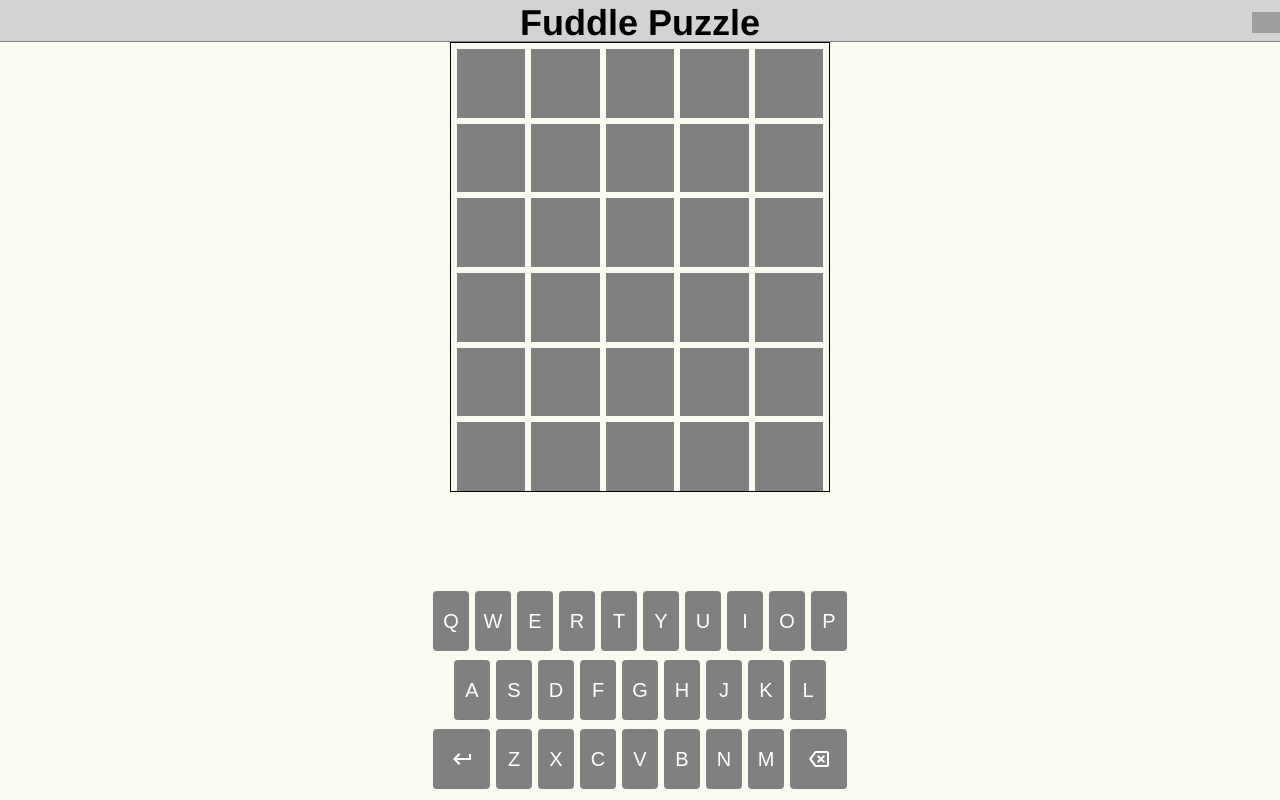
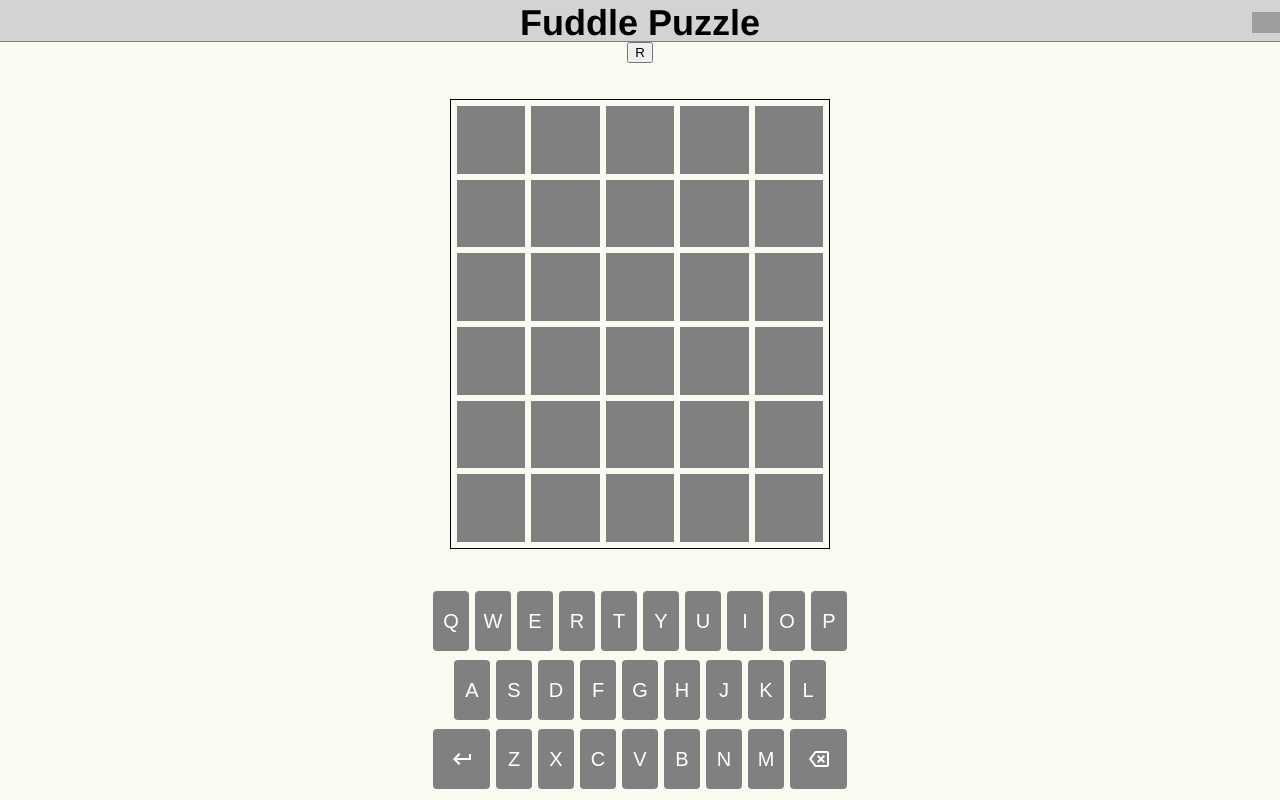
Before and after one commit to kend0g187/fuddle-puzzle, a React (Vite) app: page / in a window 1280 px wide. Built offline with nearby package versions, Linux system fonts and the light colour scheme; grey boxes are pictures that could not be loaded.

Commit message:
version with messed up LS parsing

```diff
--- a/src/App.css
+++ b/src/App.css
@@ -62,6 +62,13 @@ nav img {
   padding-bottom: 5px;
 }
 
+.board-container {
+  display: flex;
+  flex-direction: column;
+  justify-content: center;
+  flex-grow: 1;
+}
+
 .board {
   width: 380px;
   max-width: calc(100vw - 30px);
@@ -70,6 +77,7 @@ nav img {
   border: 1px solid black;
   display: flex;
   flex-direction: column;
+  padding-bottom: 6px;
 }
 
 .row {
@@ -116,7 +124,7 @@ nav img {
 .keyboard {
   max-width: 450px;
   max-height: 250px;
-  position: absolute;
+  /* position: absolute; */
   bottom: 5px;
 }
 
--- a/src/App.jsx
+++ b/src/App.jsx
@@ -1,18 +1,22 @@
 import { useState, useEffect, createContext } from 'react'
-import Cookies  from 'js-cookie'
 import './App.css'
 import Board from './components/Board'
 import Keyboard from './components/Keyboard'
 import WinScreen from './components/WinScreen'
 import InfoScreen from './components/InfoScreen.jsx'
 import {
-  boardDefault,
-  colorGridDefault,
-  keyColorDefault,
-  removeChar,
-  to2dDeepCopy,
-  allLetters,
-  fetchData
+  boardDefault,       //2d array of blank tile letters
+  colorGridDefault,   //2d array of blank tile colors
+  keyColorDefault,    //array of default keyboard key colors
+  allLetters,         //array of 26 lowercase and 26 uppercase letters
+  removeChar,         //function to remove a letter from a word
+  to2dDeepCopy,       //function to create a real copy of a 2d array
+  todayString,        //function to get today's date as a string
+  fetchData,          //function to read in the word list
+  defaultPlayerData,  //function to get defaults for LS data
+  addWordToLS,        //function to add submitted word to LS 'guessedWords'
+  resetLSData,        //function to reset LS data
+  safelyReadPlayerData
 } from './util.js'
 
 //used to store globals
@@ -20,73 +24,85 @@ export const AppContext = createContext();
 
 function App() {
   //variables affecting the DOM should use state
-  const [correctWord, setCorrectWord] = useState([]);
-  const [usedWords, setUsedWords] = useState([]);
-  const [wordList, setWordList] = useState([]);
-  const [board, setBoard] = useState(boardDefault);
-  const [colorGrid, setColorGrid] = useState(colorGridDefault);
-  const [keyColors, setKeyColors] = useState(keyColorDefault);
-  const [currAttempt, setCurrAttempt] = useState({
+  const [correctWord, setCorrectWord] = useState([]);           //the answer
+  const [usedWords, setUsedWords] = useState([]);               //list of past answers
+  const [wordList, setWordList] = useState([]);                 //list of all possible answers
+  const [board, setBoard] = useState(boardDefault);             //the 6x5 grid of tile letters
+  const [colorGrid, setColorGrid] = useState(colorGridDefault); //the 6x5 grid of tile colors
+  const [keyColors, setKeyColors] = useState(keyColorDefault);  //list of colors for each keyboard key
+  const [currAttempt, setCurrAttempt] = useState({              //data about current state
     attempt: 0,
     letterPos: 0,
     keyVal: ""
   });
-  const [showInfo, setShowInfo] = useState(false);
-  const [gameOver, setGameOver] = useState(false);
-  const [win, setWin] = useState(true);
-  const [cookieDate, setCookieDate] = useState("");
-  const [cookieWords, setCookieWords] = useState([]);
-  const [cookieGameOver, setCookieGameOver] = useState(false);
+  const [showInfo, setShowInfo] = useState(false);              //boolean whether to show info screen
+  const [gameOver, setGameOver] = useState(false);              //boolean for if the game is over
+  const [win, setWin] = useState(true);                         //boolean for if the player won
 
   //function to get wordList, correctWord, and usedWords
   async function fetchTextFile() {
-    const { words, usedWords, correctWord } = await fetchData()
+    const { words, used_words, correct_word } = await fetchData()
     setWordList(words)
-    setUsedWords(usedWords)
-    setCorrectWord(correctWord)
+    setUsedWords(used_words)
+    const temp = () => setCorrectWord(correct_word);
+    console.log("fetched correct word, correct word is " + correctWord)
   }
 
-  //function to get data from cookie
-  async function fetchCookieData() {
-    const date = await Cookies.get('date');
-    setCookieDate(date)
-    const words = await Cookies.get('words');
-    setCookieWords(words)
-    const over = await Cookies.get('over');
-    setCookieGameOver(over)
-  }
+  /* async function getPlayerData() {
+    try {
+      const data = await JSON.parse(localStorage.getItem('fuddle-puzzle-data'))
+      console.log("Read player data:", data)
+      if (typeof data !== 'object')
+        console.log("data is not an object")
+      if (Array.isArray(data))
+        console.log("data is an array")
+      if (data === null) {
+        console.log("data is null")
+        return defaultPlayerData()
+      }
 
-  function interpretCookie() {
-    const date = new Date();
-    let day = date.getDate();
-    let month = date.getMonth() + 1;
-    let year = date.getFullYear();
-    let today = `${day}-${month}-${year}`;
+      return data;
+    } catch (error) {
+      console.error(error)
+      console.warn("Failed reading JSON, using default data.")
+      return defaultPlayerData()
+    }
+  } */
 
-    console.log("interpreting cookie. date " + cookieDate + " words " + cookieWords + " over " + cookieGameOver)
-    //they've already played today
-    if (today == cookieDate) {
-      //submit the words they've already entered
-      for (let i=0; i<cookieWords.length; i++) submitWord(cookieWords[i]);
-      //check for game over
-      if (cookieGameOver) setGameOver(true);
+  async function readyGame(corr_word) {
+    console.log("This is readyGame() calling safelyReadPlayerData()")
+    const data = safelyReadPlayerData()
+    console.log("This is readyGame(). Data I got from sRPD is:", data)
+    if (data.date == todayString()) {
+      //They've played today. Set up the board.
+      console.log("This is readyGame(). Player has already played today.")
+      for (let i=0; i<data.guessedWords.length; i++) {
+        console.log("This is readyGame() loop. Reading guessedWords one by one.")
+        const current_word = data.guessedWords[i]
+        console.log("This is readyGame() loop. Current word is " + current_word)
+        //submit the word and update local storage
+        for (let i = 0; i < 5; i++) {
+          console.log("This is readyGame() letter loop. Calling handleLetter with " + current_word[i])
+          handleLetter(current_word[i])
+        }
+        submitWord(current_word, corr_word)
+      }
+      setGameOver(data.over)
+    } else {
+      //They haven't played today. Reset local storage.
+      resetLSData()
     }
-    //they haven't played today, get the new cookie ready
-    else {
-      console.log("setting new cookie")
-      setCookieDate(today)
-      setCookieWords([])
-      setCookieGameOver(false)
-    }
-    console.log("finishing cookie. date " + cookieDate + " words " + cookieWords + " over " + cookieGameOver)
   }
 
   //call the function on app load
   useEffect(() => {
-    fetchTextFile();
-    fetchCookieData();
-    interpretCookie();
-    console.log("finishing cookie. date " + cookieDate + " words " + cookieWords + " over " + cookieGameOver)
+    const runFunctions = async () => {
+      await fetchTextFile(); // Function A
+      readyGame(correctWord);             // Function B
+    };
+
+    runFunctions()
+
   }, []);
 
   //handle when user enters a letter
@@ -145,20 +161,21 @@ function App() {
       }
     }
 
-    //submit the word and update the cookie
-    submitWord(word_entered);
-    console.log(cookieDate)
-    console.log(cookieWords)
-    const newWords =  [...cookieWords];
-    newWords[currAttempt.attempt-1] = word_entered;
-    setCookieWords(newWords);
-    setCookie();
+    //submit the word and add it to local storage
+    submitWord(word_entered, false)
+    addWordToLS(word_entered)
   }
 
-  function submitWord(word_entered) {
+  function submitWord(word_entered, corr_word) {
     let new_colors = ["dark", "dark", "dark", "dark", "dark"];  //this holds Tile colors for the current row
     let taken = [];                                             //this holds indices of 'taken' letters
-    let temp_word = correctWord;                                //duplicate of the correct word that we can modify
+    let temp_word = "";
+    try {
+      temp_word = corr_word;
+    } catch (error) {
+      temp_word = correctWord;                                //duplicate of the correct word that we can modify
+    }
+
 
     //check for green
     for (let i = 0; i < 5; i++) {
@@ -189,15 +206,14 @@ function App() {
       }
     }
 
-    //update the board
+    //update the board (tile colors)
     const newColorGrid = to2dDeepCopy(colorGrid)
     newColorGrid[currAttempt.attempt] = [...new_colors];
     setColorGrid(newColorGrid);
 
-    //advance to next row
-    currAttempt.attempt += 1;
-    currAttempt.letterPos = 0;
-    setCurrAttempt({ ...currAttempt }) // update state
+    if (!fromLS) currAttempt.attempt += 1;  //advance to next row if called from handleEnter()
+    currAttempt.letterPos = 0;              //go back to left position
+    setCurrAttempt({ ...currAttempt })      // update state
 
     //check for end of game
     if (word_entered === correctWord) {
@@ -233,17 +249,6 @@ function App() {
   function getColorFromKey( the_key ) {
     const foundIndex = keyColors.findIndex(x => x.letter == the_key);
     return keyColors[foundIndex].color;
-  }
-
-  function setCookie() {
-    const date = new Date();
-    let day = date.getDate();
-    let month = date.getMonth() + 1;
-    let year = date.getFullYear();
-
-    let cookiedate = `${day}-${month}-${year}`;
-    Cookies.set("date", cookiedate, { expires: 2 });
-    Cookies.set("words", cookieWords, { expires: 2 });
   }
 
   //this is necessary because using the keyboard is different than clicking a key
@@ -285,7 +290,7 @@ function App() {
         }}
       >
         <div className="game">
-          {showInfo ? <InfoScreen /> : (gameOver ? <><Board /><WinScreen /></> : <><Board /><Keyboard /></>)}
+          {showInfo ? <InfoScreen /> : (gameOver ? <><button onClick={resetLSData}>R</button><Board /><WinScreen /></> : <><button onClick={resetLSData}>R</button><Board /><Keyboard /></>)}
         </div>
       </AppContext.Provider>
     </div>
--- a/src/components/Board.jsx
+++ b/src/components/Board.jsx
@@ -3,6 +3,7 @@ import Tile from "./Tile";
 
 function Board() {
   return (
+    <div className="board-container">
       <div className="board">
         {" "}
         <div className="row">
@@ -48,6 +49,7 @@ function Board() {
           <Tile tilePos={4} attemptVal={5} />
         </div>
       </div>
+    </div>
   );
 }
 
--- a/src/util.js
+++ b/src/util.js
@@ -88,3 +88,61 @@ export async function fetchData() {
 
   return { words, correctWord, usedWords }
 }
+
+export function savePlayerData(data = {}) {
+  localStorage.setItem('fuddle-puzzle-data', JSON.stringify({
+    date: data.date || todayString(),
+    guessedWords: data.guessedWords || [],
+    over: data.over || false
+  }))
+}
+
+export function defaultPlayerData() {
+  return {
+    date: todayString(),
+    guessedWords: [],
+    over: false
+  }
+}
+
+export function resetLSData() {
+  localStorage.setItem('fuddle-puzzle-data', JSON.stringify(defaultPlayerData()))
+}
+
+export function safelyReadPlayerData() {
+  try {
+    const data = JSON.parse(localStorage.getItem('fuddle-puzzle-data'))
+    console.log("This is safelyReadPlayerData. Data is:", data)
+    if (typeof data !== 'object')
+      console.log("data is not an object")
+    if (Array.isArray(data))
+      console.log("data is an array")
+    if (data === null) {
+      console.log("data is null")
+      return defaultPlayerData()
+    }
+
+    return data;
+  } catch (error) {
+    console.error(error)
+    console.warn("Failed reading JSON, using default data.")
+    return defaultPlayerData()
+  }
+}
+
+export function addWordToLS(word) {
+  const data = safelyReadPlayerData()
+  data.guessedWords.push(word)
+  console.log("Saving new guessed word:", word, data)
+  savePlayerData(data)
+}
+
+export function todayString() {
+  const date = new Date();
+
+  const day = date.getDate();
+  const month = date.getMonth() + 1; // The month index starts from 0
+  const year = date.getFullYear();
+
+  return `${year}-${month}-${day}`;
+}
```
Also changed, not shown: public/word_list_2025.txt, public/word_list_2026.txt, 1 other file (tests, documents, lock files or other folders). Lines whose indentation alone changed are shown as unchanged.
